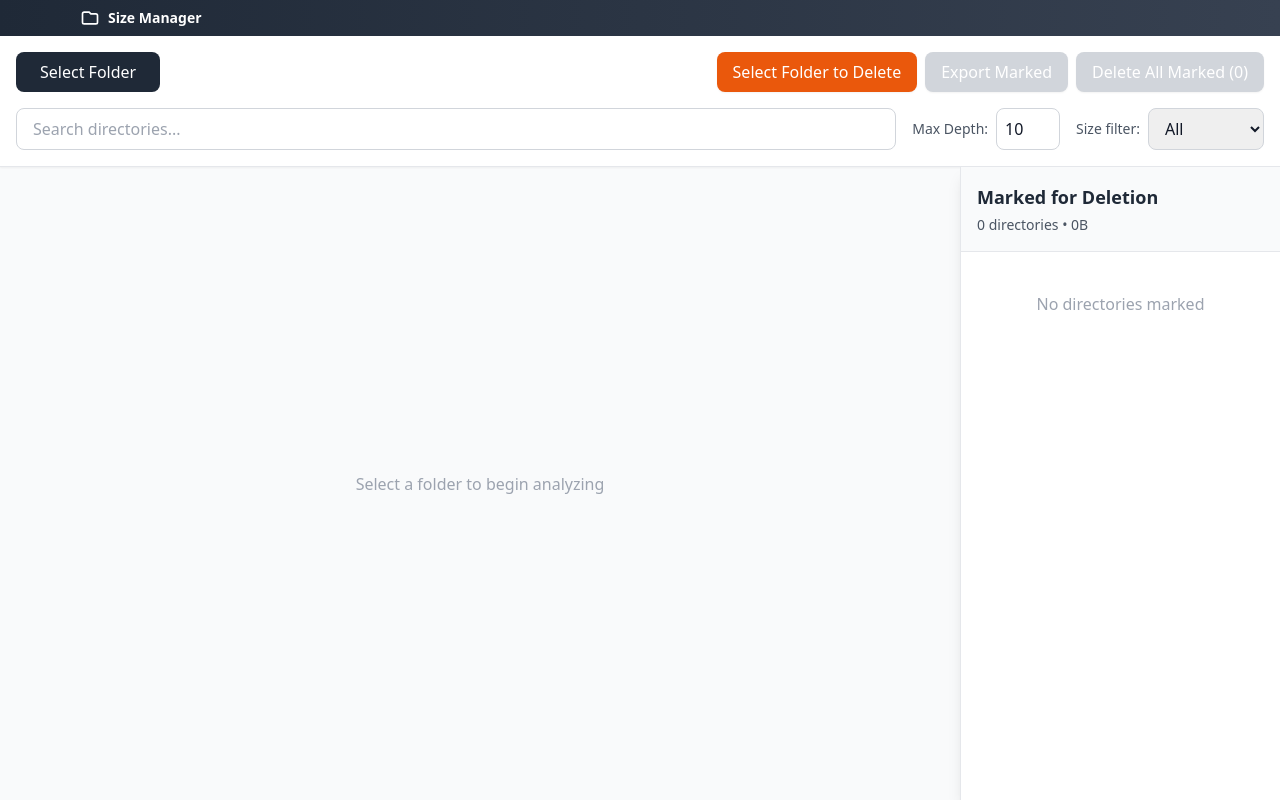
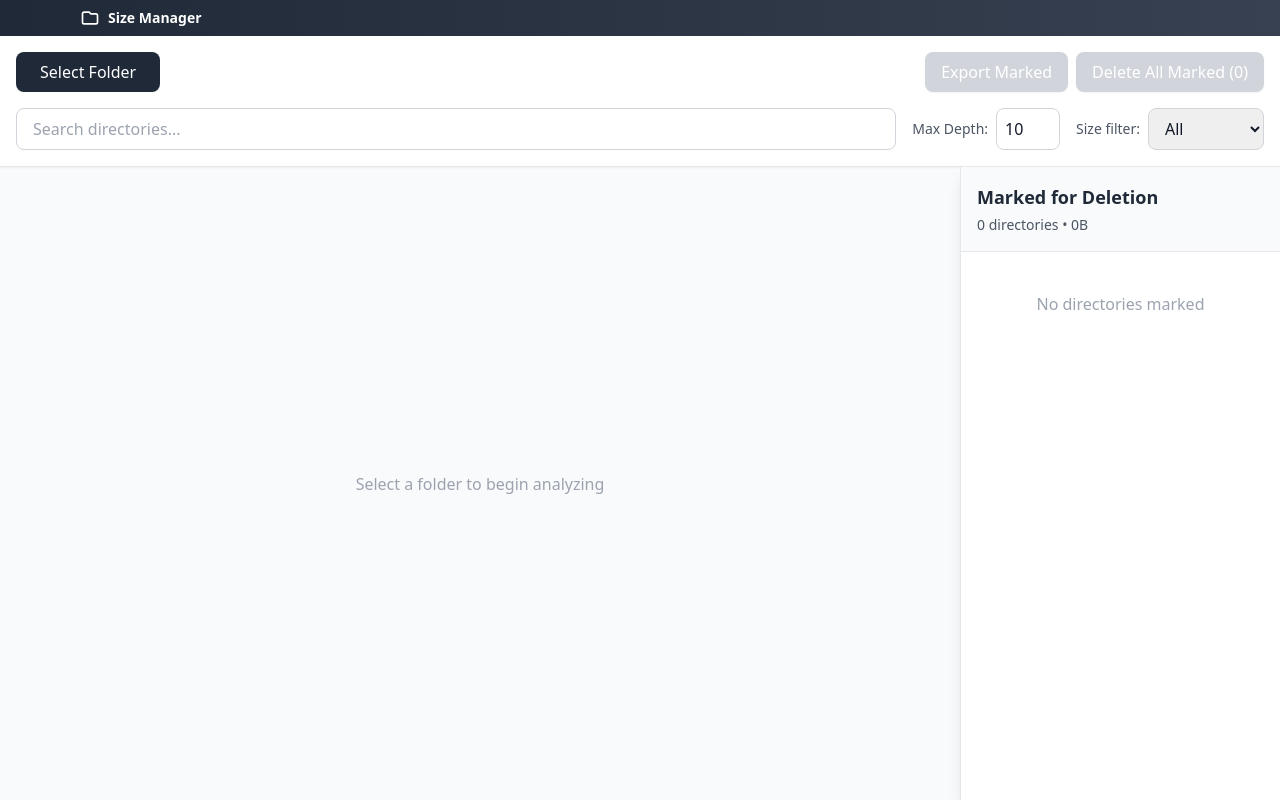
Before and after one commit to Meghdut-Mandal/Disk-space-Analyzer, a React (Vite) app: page / in a window 1280 px wide. Built offline with nearby package versions, Linux system fonts and the light colour scheme.

Commit message:
Fixes to improve performance

```diff
--- a/src/renderer/App.tsx
+++ b/src/renderer/App.tsx
@@ -88,32 +88,6 @@ function App() {
       setIsLoading(false)
     }
   }, [selectedPath])
-
-  const handleSelectFolderToDelete = useCallback(async () => {
-    const path = await window.electronAPI.openFolderDialog()
-    if (!path) return
-
-    const confirmed = window.confirm(
-      `Are you sure you want to delete the folder?\n\n${path}\n\nThis will move it to trash.`
-    )
-
-    if (!confirmed) return
-
-    try {
-      const result = await window.electronAPI.deleteDirectories([path])
-      if (result.failed.length > 0) {
-        alert(`Deletion failed:\n${result.failed.map((f) => `${f.path}: ${f.error}`).join('\n')}`)
-      } else {
-        // Refresh directory data if the deleted folder was within the current scan
-        if (selectedPath && path.startsWith(selectedPath)) {
-          await handleRefresh()
-        }
-      }
-    } catch (error) {
-      console.error('Error deleting folder:', error)
-      alert('Failed to delete folder')
-    }
-  }, [selectedPath, handleRefresh])
 
   const toggleMark = useCallback((path: string) => {
     setMarkedPaths((prev) => {
@@ -260,12 +234,7 @@ function App() {
             )}
           </div>
           <div className="flex gap-2">
-            <button
-              onClick={handleSelectFolderToDelete}
-              className="px-4 py-2 bg-orange-600 text-white rounded-lg hover:bg-orange-700 transition-colors shadow-sm"
-            >
-              Select Folder to Delete
-            </button>
+
             <button
               onClick={handleExport}
               disabled={markedPaths.size === 0}
--- a/src/renderer/components/TreemapView.tsx
+++ b/src/renderer/components/TreemapView.tsx
@@ -273,7 +273,7 @@ export default function TreemapView({
           stroke="#fff"
           fill="#8884d8"
           animationDuration={400}
-          content={CustomContentWrapper}
+          content={<CustomContentWrapper />}
         >
           <Tooltip content={<CustomTooltip />} />
         </Treemap>
--- a/src/renderer/electron.d.ts
+++ b/src/renderer/electron.d.ts
@@ -17,5 +17,6 @@ export interface ElectronAPI {
 declare global {
   interface Window {
     electronAPI: ElectronAPI
+    _treemapDebugCount?: number
   }
 }
```
Also changed, not shown: src/main/utils/scanner.ts (+25 -6 lines).
